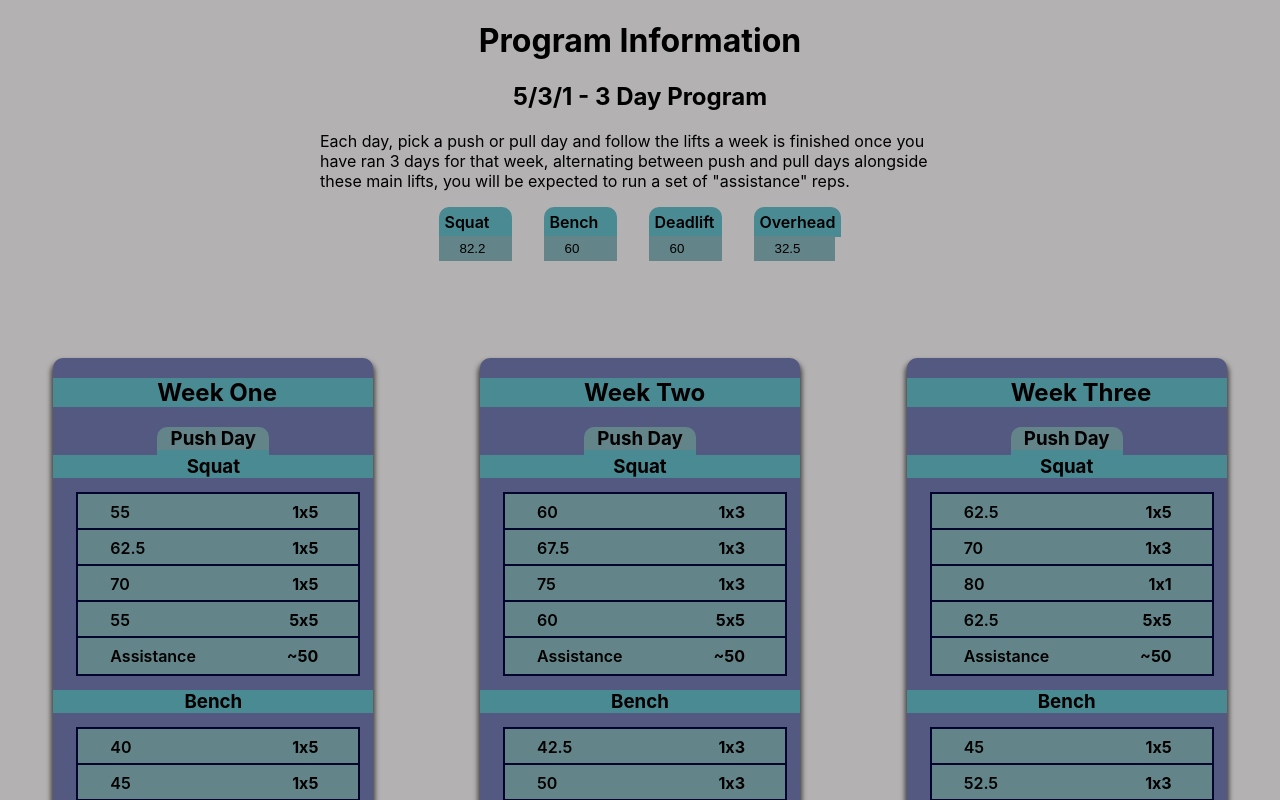
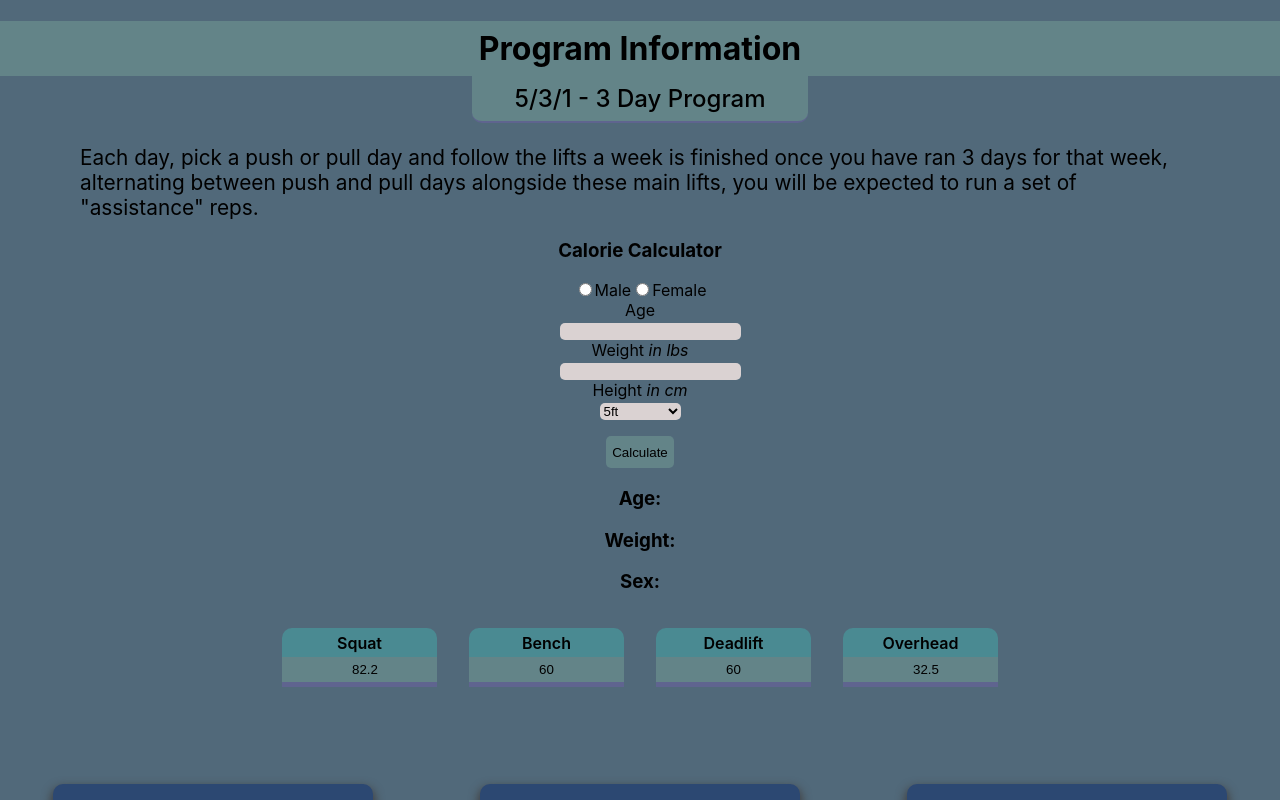
Before and after one commit to AroonSalotra/workout-app, a React (Create React App) app: page / in a window 1280 px wide. Shown: the top 800 px of the page. Built offline with nearby package versions, Linux system fonts and the light colour scheme.

Commit message:
add calorie calculator

```diff
--- a/package.json
+++ b/package.json
@@ -3,11 +3,17 @@
   "version": "0.1.0",
   "private": true,
   "dependencies": {
+    "@fortawesome/fontawesome-svg-core": "^6.1.1",
+    "@fortawesome/free-regular-svg-icons": "^6.1.1",
+    "@fortawesome/free-solid-svg-icons": "^6.1.1",
+    "@fortawesome/react-fontawesome": "^0.2.0",
     "@testing-library/jest-dom": "^5.16.4",
     "@testing-library/react": "^13.3.0",
     "@testing-library/user-event": "^13.5.0",
+    "babel-plugin-macros": "^3.1.0",
     "react": "^18.2.0",
     "react-dom": "^18.2.0",
+    "react-icons": "^4.4.0",
     "react-scripts": "5.0.1",
     "web-vitals": "^2.1.4"
   },
--- a/src/App.css
+++ b/src/App.css
@@ -1,41 +1,41 @@
 :root {
-    --clr-a: rgb(74, 138, 146);
-    --clr-b: rgb(84, 89, 129);
-    --clr-c: rgb(95, 100, 143);
-    --clr-d: rgb(99, 132, 136);
+    /* --clr-main: rgb(84, 89, 129);
+    --clr-highlight: rgb(99, 132, 136); */
+    --clr-bg: rgb(81, 105, 122);
+    --clr-main: rgb(44, 72, 114);
+    --clr-highlight: rgb(99, 132, 136);
 
     --px-5: 10px;
+
+    --clr-a: rgb(74, 138, 146);
+    --clr-c: rgb(95, 100, 143);
 }
 
 * {
     /* background: rgba(128, 21, 21, 0.192); */
+    background: var(--clr-bg);
 }
 
-body {
-    /* background: var(--clr-c); */
-}
+body {}
 
-.containerMain {
-    /* margin: auto;
-    width: 1000px; */
-}
+.containerMain {}
 
 .containerWeek {
     margin-top: 5rem;
     /* border: 3px solid black; */
-
     display: grid;
     justify-content: center;
     grid-template-columns: repeat(3, 25rem);
 }
 
-.trainingDay {}
-
+.trainingDay {
+    background: var(--clr-main);
+}
 
 .subTitle2 {
     /* text-align: center; */
     /* padding-left: rem !important; */
-    background: var(--clr-d) !important;
+    background: var(--clr-highlight) !important;
     border-radius: 0px !important;
     border-top-left-radius: var(--px-5) !important;
     border-top-right-radius: var(--px-5) !important;
@@ -56,6 +56,7 @@ body {
 
 .subTitle {
     background: var(--clr-a);
+    border-bottom: 2px solid var(--clr-c);
     padding-left: 6.5rem;
 }
 
@@ -67,12 +68,17 @@ body {
 }
 
 .trainingMax input {
-    width: 3rem;
+    width: 5rem;
+}
+
+#Overhead {
+    width: fit-content;
+    width: 5rem;
 }
 
 .trainingWeek {
-    background: var(--clr-b);
-    box-shadow: 0 5px 5px 2px rgb(65, 63, 63);
+    background: var(--clr-main);
+    box-shadow: 0 5px 10px 2px rgb(65, 63, 63);
     width: 20rem;
     margin: auto;
     text-align: left;
@@ -85,13 +91,19 @@ body {
     font-weight: 600;
     transform: translateX(-15px);
     padding: .5rem;
-    background: var(--clr-d);
+    background: var(--clr-highlight);
     outline: 2px solid rgb(1, 4, 44);
     padding-left: 2rem;
+    cursor: pointer;
 }
 
-.trainingWeek li:nth-child(4) {
-    background: var(--clr-d);
+
+.trainingWeek li:hover {
+    background: var(--clr-bg);
+}
+
+.list {
+    background: var(--clr-main);
 }
 
 .containerContent {
@@ -104,11 +116,37 @@ body {
     /* text-align: left; */
     float: right;
     padding-right: 2rem;
+    background: var(--clr-d);
 }
-.info p {
-    max-width: 40rem;
+
+.info {
+    display: flex;
+    flex-direction: column;
+}
+
+#infoHeader {
+    background: var(--clr-highlight);
+    padding: .5rem;
+}
+
+#infoSubtitle {
+    background: var(--clr-highlight);
+    transform: translateY(-22px);
+    /* width: fit-content; */
+    width: 20rem;
+    margin: auto;
+    padding: .5rem;
+    border-bottom-left-radius: 10px;
+    border-bottom-right-radius: 10px;
+    border-bottom: 2px solid var(--clr-c);
+    font-weight: 500;
+}
+
+#infoDesc {
+    max-width: 70rem;
     margin: auto;
     text-align: left;
+    font-size: 1.3rem;
 }
 
 .inputText {
@@ -117,20 +155,46 @@ body {
     border-top-left-radius: var(--px-5);
     border-top-right-radius: var(--px-5);
     padding: 5px;
+    text-align: center;
 }
 
 .inputContainer input {
-    background: var(--clr-a);
+    /* background: var(--clr-highlight); */
     /* border-radius: 50px; */
     border: none;
     /* border: 2px solid black; */
     padding: 5px;
-    padding-left: 20px;
+    padding-left: 70px;
     transform: translateY(-17px);
-    background: var(--clr-d);
+    background: var(--clr-highlight);
+    border-bottom: 5px solid var(--clr-c);
 }
 
-#Overhead {
-    width: fit-content;
-    width: 56px;
+.inputContainer input:hover {
+    background: var(--clr-c);
 }
+
+.calculator form {
+    /* display: flex;
+    flex-direction: column; */
+    width: 10rem;
+    margin: auto;
+}
+
+
+.calculator input, button, select, option {
+    /* width: 2rem; */
+    /* background-color: var(--clr-a); */
+    background-color: rgb(218, 210, 210);
+    border: none;
+    border-radius: 5px;
+}
+
+.calculator button {
+    background: var(--clr-highlight);
+    height: 2rem;
+    margin-top: 1rem;
+}
+
+.calculator input[type = "radio"] {
+}
--- a/src/App.js
+++ b/src/App.js
@@ -9,6 +9,7 @@ import Main from './Main';
 import DebugComponent from './DebugComponent';
 import Lifts from './Lifts';
 import Info from './Info';
+import Calculator from './Calculator';
 
 function App() {
 
@@ -22,6 +23,7 @@ function App() {
     <div className="App">
       {/* <Landing round={roundNum} /> */}
       <Info/>
+      <Calculator/>
       <Main round={roundNum} />
       {/* <Lifts round={roundNum} /> */}
       {/* <DebugComponent/> */}
--- /dev/null
+++ b/src/Calculator.jsx
@@ -0,0 +1,81 @@
+import { useState } from "react";
+
+
+const Calculator = () => {
+    const [age, setAge] = useState("")
+    const [weight, setWeight] = useState("")
+    const [sex, setSex] = useState("")
+
+
+    // Formula
+    // Women BMR = 655 + (9.6 X weight in kg) + (1.8 x height in cm) – (4.7 x age in yrs)
+    // Men BMR = 66 + (13.7 X weight in kg) + (5 x height in cm) – (6.8 x age in yrs)
+
+    const handleChange = (event) => {
+
+        let targetState;
+        let state;
+        let result = []
+
+        switch (event.target.id) {
+            case "age":
+                targetState = setAge;
+                state = age
+                break;
+            case "weight":
+                targetState = setWeight
+                break;
+            case "male":
+                return setSex("Male")
+            // break;
+            case "female":
+                return setSex("Female")
+            // break
+            default:
+                console.log("error")
+        }
+
+        targetState(event.target.value.slice(0, 3))
+
+    }
+
+
+
+
+    return (
+        <div className="calculator">
+            <h3>Calorie Calculator</h3>
+            <form>
+                <input type="radio" name="sex" id="male" onChange={handleChange} />
+                <label htmlFor="male">Male</label>
+                <input type="radio" name="sex" id="female" onChange={handleChange} />
+                <label htmlFor="female">Female</label>
+                <div>
+                    <label htmlFor="female">Age</label>
+                    <input type="number" name="" id="age" max={100} onChange={handleChange} />
+                    <label htmlFor="female">Weight <em>in lbs</em> </label>
+                    <input type="number" name="" id="weight" onChange={handleChange} />
+                </div>
+                <label htmlFor="height">Height <em>in cm</em> </label>
+                <div>
+                    <select name="" id="height">
+                        <option value="">5ft</option>
+                        <option value="">5 - 5.6 ft</option>
+                        <option value="">5.6 - 5.8 ft</option>
+                        <option value="">5.8 - 6 ft</option>
+                        <option value="">6 - 6.5ft</option>
+                    </select>
+                </div>
+                {/* <button>Submit</button> */}
+                <div>
+                    <button>Calculate</button>
+                </div>
+            </form>
+            <h3>Age: {age}</h3>
+            <h3>Weight: {weight}</h3>
+            <h3>Sex: {sex}</h3>
+        </div>
+    );
+}
+
+export default Calculator;
--- a/src/Info.jsx
+++ b/src/Info.jsx
@@ -1,9 +1,9 @@
 const Info = () => {
     return (
         <div className="info">
-            <h1>Program Information</h1>
-            <h2>5/3/1 - 3 Day Program</h2>
-            <p>Each day, pick a push or pull day and follow the lifts
+            <h1 id="infoHeader">Program Information</h1>
+            <h2 id="infoSubtitle">5/3/1 - 3 Day Program</h2>
+            <p id="infoDesc">Each day, pick a push or pull day and follow the lifts
             a week is finished once you have ran 3 days for that week, alternating between push and pull days
             alongside these main lifts, you will be expected to run a set of "assistance" reps.</p>
         </div>
--- a/src/Lifts.jsx
+++ b/src/Lifts.jsx
@@ -32,7 +32,7 @@ const Lifts = (props) => {
 
         result.push(<li key={"lastRep"} className="lastRep"> {props.round(operand * args[0])} <span className="reps">5x5</span> </li>)
         result.push(<li key={"assistance"} className="assistance">Assistance <span className="reps">~50</span> </li>)
-        return <ul>{result}</ul>
+        return <ul className="list">{result}</ul>
     }
 
     return (
--- a/src/Main.jsx
+++ b/src/Main.jsx
@@ -1,6 +1,7 @@
 import { useState } from "react";
 import TrainingMax from "./TrainingMax";
 import Lifts from "./Lifts";
+import { MdRoom } from "react-icons/md";
 
 const Main = (props) => {
     const [squat, setSquat] = useState("82.2")
@@ -66,7 +67,7 @@ const Main = (props) => {
                         {/* <hr /> */}
                     </div>
                     <div className="trainingDay">
-                        <h3 className="subTitle2">Pull Day</h3>
+                        <h3 className="subTitle2">Pull Day </h3>
                         <h3>Deadlift</h3>
                         <Lifts args={[0.65, 0.75, 0.85]} operand={deadlift} week={1} round={props.round} />
                         <h3>Overhead</h3>
@@ -78,7 +79,6 @@ const Main = (props) => {
                     <h2 className="subTitle">Week Two</h2>
                     <div className="trainingDay">
                         <h3 className="subTitle2">Push Day</h3>
-
                         <h3>Squat</h3>
                         <Lifts args={[0.70, 0.80, 0.90]} operand={squat} week={2} round={props.round} />
                         <h3>Bench</h3>
```
Also changed, not shown: 1 other file (tests, documents, lock files or other folders).
